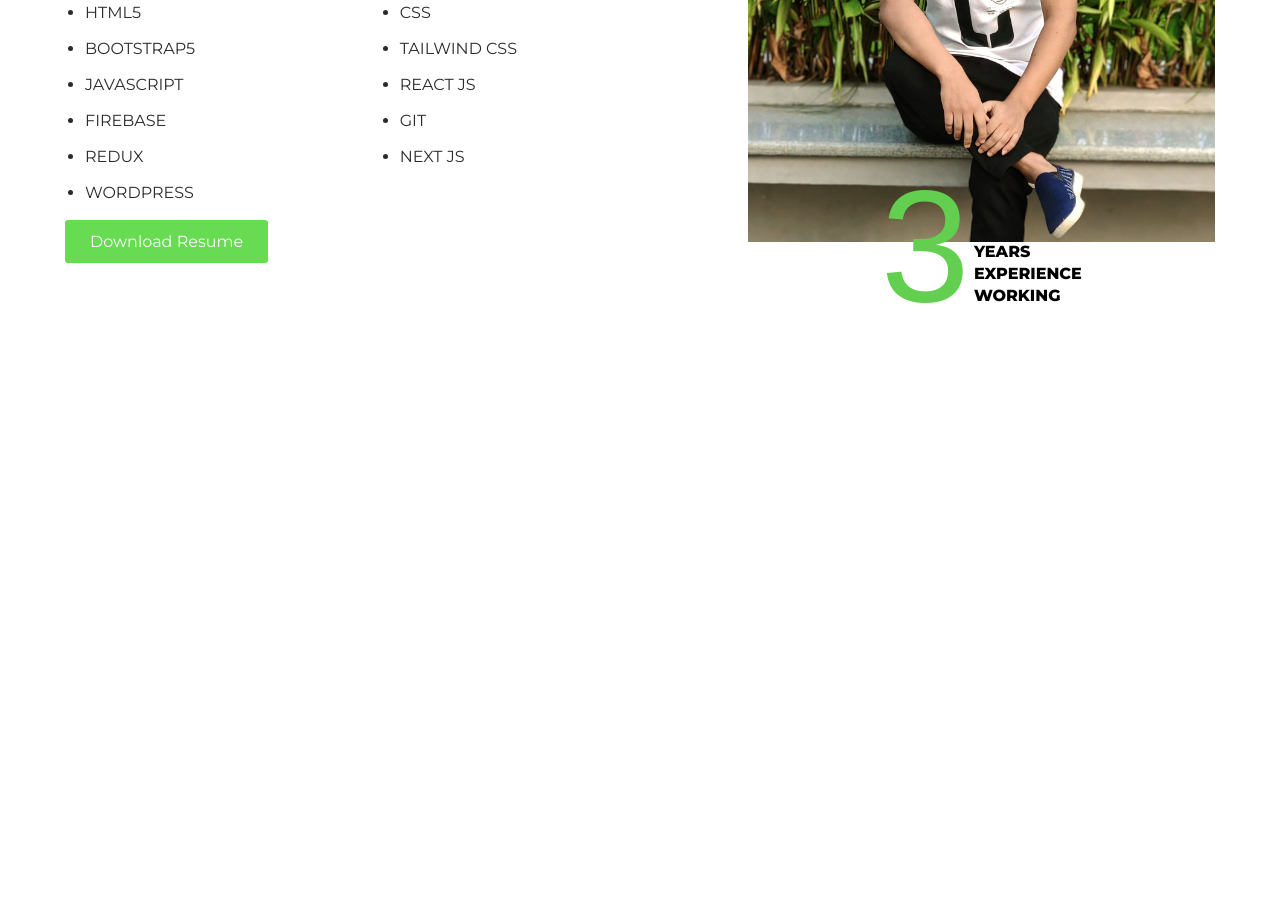
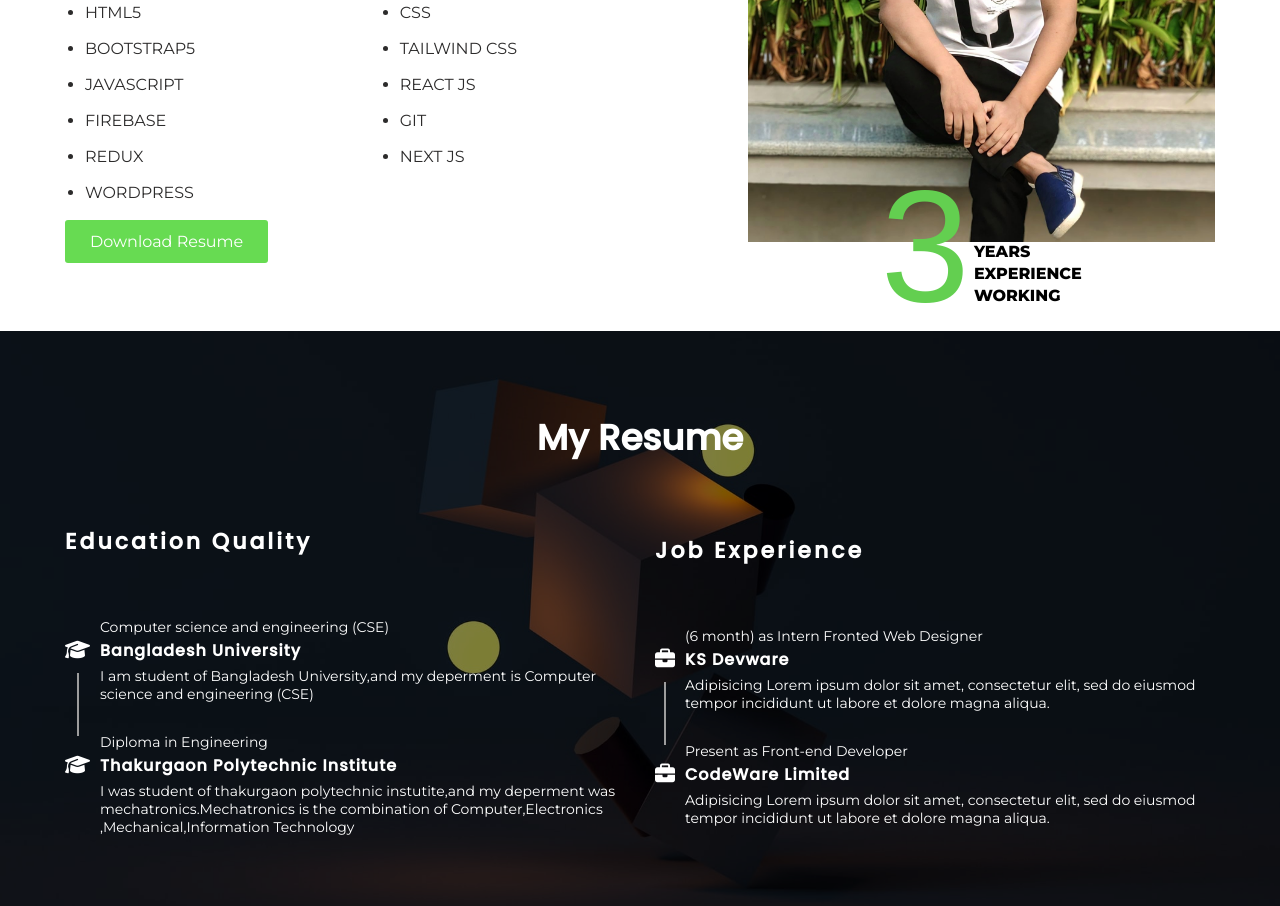
Before and after one commit to litonroy900796/protfolio-website, a plain HTML site: page index.html in a window 1280 px wide. Shown: the part 1147-2053 px from the top of the page. Before the commit the page ends 1482 px from the top, so only its background shows below. Drawn offline with Linux system fonts and the light colour scheme.

Commit message:
resume section design complete

```diff
--- a/assets/style/custom.css
+++ b/assets/style/custom.css
@@ -1,28 +1,40 @@
 @import url("https://fonts.googleapis.com/css2?family=Montserrat:ital,wght@0,300;0,400;0,500;0,600;0,800;1,700&display=swap");
 @import url("https://fonts.googleapis.com/css2?family=Poppins:wght@400;500&display=swap");
-*{
+
+* {
   box-sizing: border-box;
   margin: 0;
   padding: 0;
 }
+
 :root {
   --primary-color: #67DB52;
   --secondary-color: #2ecc71;
   --font-size: 16px;
 }
-html{
+
+html {
   scroll-behavior: smooth;
 }
-a{
+
+a {
   color: white;
 }
-body{
+
+body {
 
   font-family: "Montserrat", sans-serif;
 }
-h1,h2,h3,h4,h5,h6{
+
+h1,
+h2,
+h3,
+h4,
+h5,
+h6 {
   font-family: "Poppins", sans-serif;
 }
+
 .container {
   width: 100%;
   margin-right: auto;
@@ -60,7 +72,8 @@ h1,h2,h3,h4,h5,h6{
     max-width: 1380px;
   }
 }
-.header{
+
+.header {
   padding: 10px 0px;
   color: white;
   position: absolute;
@@ -69,18 +82,21 @@ h1,h2,h3,h4,h5,h6{
   width: 100%;
   border-bottom: 1px solid rgba(255, 255, 255, 0.1)
 }
-.header .header_wrap{
+
+.header .header_wrap {
   display: flex;
   align-items: center;
   justify-content: space-between;
 }
-.header .logo{
+
+.header .logo {
   font-size: 2rem;
   text-decoration: none;
   font-weight: 500;
   font-family: "Poppins", sans-serif;
 }
-.header nav ul{
+
+.header nav ul {
   display: flex;
   list-style: none;
   margin: 0;
@@ -88,24 +104,28 @@ h1,h2,h3,h4,h5,h6{
   align-items: center;
   gap: 25px;
 }
-.header nav ul a{
+
+.header nav ul a {
   color: white;
   text-decoration: none;
   font-weight: 500;
 }
+
 /* hero section */
-.hero{
+.hero {
   position: relative;
   height: 100vh;
 }
-.hero img{
+
+.hero img {
   position: absolute;
   width: 100%;
   height: 100%;
   object-fit: cover;
   z-index: 1;
 }
-.hero .hero_content{
+
+.hero .hero_content {
   color: #fff;
   z-index: 30;
   display: block;
@@ -113,55 +133,66 @@ h1,h2,h3,h4,h5,h6{
   position: relative;
   top: 54%;
   left: 0%;
-    transform: translate(-0%,-50%);
+  transform: translate(-0%, -50%);
 }
-.hero .hero_content p{
+
+.hero .hero_content p {
   font-size: 20px;
 }
-.hero .hero_content .hero_heading{
+
+.hero .hero_content .hero_heading {
   font-size: 3.7rem;
   margin: 10px 0px;
 
 }
-.hero .hero_content .hero_heading .text-typed{
+
+.hero .hero_content .hero_heading .text-typed {
   color: var(--primary-color);
 }
+
 .hero .line {
   margin-top: 15vh;
   width: 15%;
   border-top: 3px solid #63CF50;
   transition: all .3s ease;
 }
-.hero .social_icon{
+
+.hero .social_icon {
   display: flex;
   gap: 27px;
   font-size: 19px;
   color: white;
   transition: color 0.3s ease;
 }
+
 /* about section */
-.about_section{
+.about_section {
   padding: 80px 0px;
   display: flex;
   width: 100%;
   gap: 50px;
 }
-.about_section .about_info{
+
+.about_section .about_info {
   width: 55%;
 }
-.about_section .about_img{
+
+.about_section .about_img {
   flex: 1;
 }
-.about_section .about_title{
+
+.about_section .about_title {
   font-weight: 700;
   font-size: 2.2rem;
   line-height: 1.5;
   padding: 10px 0px;
 }
-.about_section .about_title span{
+
+.about_section .about_title span {
   color: var(--primary-color);
 }
-.about_section .technology{
+
+.about_section .technology {
   display: grid;
   grid-template-columns: 1fr 1fr;
   gap: 17px;
@@ -169,11 +200,13 @@ color: var(--primary-color);
   margin-top: 20px;
   margin-bottom: 30px;
 }
-.about_section .technology li{
+
+.about_section .technology li {
   color: #2c2b2b;
   text-transform: uppercase;
 }
-.about_section .download_btn{
+
+.about_section .download_btn {
   padding: 12px 25px;
   color: white;
   background-color: var(--primary-color);
@@ -182,9 +215,11 @@ color: var(--primary-color);
   border-radius: 3px;
   transition: all 0.5s;
 }
-.about_section .download_btn:hover{
+
+.about_section .download_btn:hover {
   background-color: var(--secondary-color);
 }
+
 .experience-info {
   position: absolute;
   left: 50%;
@@ -192,16 +227,116 @@ color: var(--primary-color);
   transform: translateX(-50%);
   margin-top: -5.3rem;
 }
-.experience-number{
+
+.experience-number {
   display: inline-block;
   font-size: 10rem;
   line-height: 1;
   font-family: 'Karla', sans-serif;
   color: #63CF50;
 }
+
 .experience-text {
   display: inline-block;
   color: #000;
   line-height: 1.4;
   font-weight: 700;
 }
+
+/* resume section */
+.resume_section {
+  position: relative;
+  background: url(/assets/images/experience.jpg);
+  background-position: center;
+  background-repeat: no-repeat;
+  background-size: cover;
+  padding: 70px 0px;
+}
+
+.resume_section::before {
+  content: '';
+  position: absolute;
+  top: 0;
+  left: 0;
+  width: 100%;
+  height: 100%;
+  background-color: rgba(0, 0, 0, 0.5); /* Adjust opacity and color as needed */
+  z-index: 1;
+}
+
+.resume_section * {
+  position: relative;
+  z-index: 2; /* Ensure content is above the overlay */
+}
+.resume_section .title {
+  font-weight: 700;
+  font-size: 1.9rem;
+  line-height: 1.5;
+  padding: 10px 0px;
+  text-align: center;
+  color: white;
+}
+
+.resume_section .resume_wrap {
+  display: flex;
+  align-items: center;
+  margin-top: 50px;
+  gap: 30px;
+}
+
+.resume_section .education_resume {
+  width: 50%;
+}
+.resume_section .education_resume h4{
+  font-size: 22px;
+  color: white;
+  letter-spacing: 3px;
+}
+.resume_section .education_list{
+  margin-top: 30px;
+  display: flex;
+  gap: 10px;
+  color: white;
+}
+.resume_section .education_list .education_icon{
+  position: relative;
+  margin-top: 22px;
+}
+.resume_section .education_list .education_icon_2{
+  position: relative;
+  margin-top: 22px;
+}
+.resume_section .education_list .education_icon i{
+  font-size: 20px;
+}
+.resume_section .education_list .education_icon_2 i{
+  font-size: 20px;
+}
+.resume_section .education_list .education_icon::after{
+  background: #9d9d9d;
+  bottom: -33px;
+  content: "";
+  height: 100%;
+  left: 46%;
+  position: absolute;
+  width: 2px;
+}
+.resume_section .education_list .education_info h5{
+ font-size: 16px;
+ line-height: 16px;
+ letter-spacing: 1px;
+ padding-bottom: 8px;
+}
+.resume_section .education_list .education_info .degree{
+ font-size: 14px;
+ margin-bottom: 7px;
+ display: block;
+
+}
+.resume_section .education_list .education_info p{
+ font-size: 14px;
+
+}
+.resume_section .experience_resume {
+  width: 50%;
+}
--- a/index.html
+++ b/index.html
@@ -39,11 +39,14 @@
 
                     </div>
                     <div class="social_icon">
-                         <a target="_blank" href="https://www.linkedin.com/in/liton-chandra-67aa84241/"><i class="fa-brands fa-linkedin-in"></i></a>
-                         <a target="_blank" href="https://www.facebook.com/litonchandra20/"><i class="fa-brands fa-facebook-f"></i></a>
+                         <a target="_blank" href="https://www.linkedin.com/in/liton-chandra-67aa84241/"><i
+                                   class="fa-brands fa-linkedin-in"></i></a>
+                         <a target="_blank" href="https://www.facebook.com/litonchandra20/"><i
+                                   class="fa-brands fa-facebook-f"></i></a>
                          <a target="_blank" href="#"><i class="fa-brands fa-instagram"></i></a>
                          <a target="_blank" href="#"><i class="fa-brands fa-x-twitter"></i></a>
-                         <a target="_blank" href="https://github.com/litonroy900796"><i class="fa-brands fa-github"></i></a>
+                         <a target="_blank" href="https://github.com/litonroy900796"><i
+                                   class="fa-brands fa-github"></i></a>
                     </div>
                </div>
           </div>
@@ -56,7 +59,8 @@
                     <span>My specialization</span>
                     <h2 class="about_title">I’m a <span>front-end</span> developer. I create modern <span>digital
                               solutions</span> using the latest technology to turn ideas into successful
-                         <u>businesses.</u> </h2>
+                         <u>businesses.</u>
+                    </h2>
                     <ul class="technology">
                          <li>HTML5</li>
                          <li>CSS</li>
@@ -84,6 +88,74 @@
 
      </section>
      <!-- about section end -->
+     <!-- resume section -->
+     <section class="resume_section">
+          <div class="container">
+               <div class="title">
+                    <h3>My Resume</h3>
+               </div>
+             <div class="resume_wrap">
+               <div class="education_resume">
+                    <h4>Education Quality</h4>
+                    <div style="padding-top: 30px;">
+                         <div class="education_list">
+                            <div class="education_icon">
+                                <i class="fa-solid fa-graduation-cap"></i>
+                            </div>
+                            <div class="education_info">
+                                <p class="degree">Computer science and engineering (CSE)</p>
+                                <h5>Bangladesh University</h5>
+
+                                <p class="education_dec">I am student of Bangladesh University,and my deperment is Computer science and engineering (CSE)</p>
+                            </div>
+                         </div>
+                         <div class="education_list">
+                            <div class="education_icon_2">
+                                <i class="fa-solid fa-graduation-cap"></i>
+                            </div>
+                            <div class="education_info">
+                                <p class="degree">Diploma in Engineering</p>
+                                <h5>Thakurgaon Polytechnic Institute</h5>
+
+                                <p class="education_dec">I was student of thakurgaon polytechnic instutite,and my deperment was mechatronics.Mechatronics is the combination of Computer,Electronics ,Mechanical,Information Technology</p>
+                            </div>
+                         </div>
+
+                    </div>
+               </div>
+               <div class="education_resume">
+                    <h4>Job Experience</h4>
+                    <div style="padding-top: 30px;">
+                         <div class="education_list">
+                            <div class="education_icon">
+                              <i class="fa-solid fa-briefcase"></i>
+                            </div>
+                            <div class="education_info">
+                                <p class="degree">(6 month) as Intern Fronted Web Designer</p>
+                                <h5>KS Devware</h5>
+
+                                <p class="education_dec">Adipisicing Lorem ipsum dolor sit amet, consectetur elit, sed do eiusmod tempor incididunt ut labore et dolore magna aliqua.</p>
+                            </div>
+                         </div>
+                         <div class="education_list">
+                            <div class="education_icon_2">
+                              <i class="fa-solid fa-briefcase"></i>
+                            </div>
+                            <div class="education_info">
+                                <p class="degree"> Present as Front-end Developer</p>
+                                <h5>CodeWare Limited</h5>
+
+                                <p class="education_dec">Adipisicing Lorem ipsum dolor sit amet, consectetur elit, sed do eiusmod tempor incididunt ut labore et dolore magna aliqua.</p>
+                            </div>
+                         </div>
+
+                    </div>
+               </div>
+
+             </div>
+          </div>
+     </section>
+     <!-- resume section -->
 
      <script src="/assets/js/javascript.js"></script>
 </body>
```
Also changed, not shown: assets/images/experience.jpg (added). Lines whose indentation alone changed are shown as unchanged.
